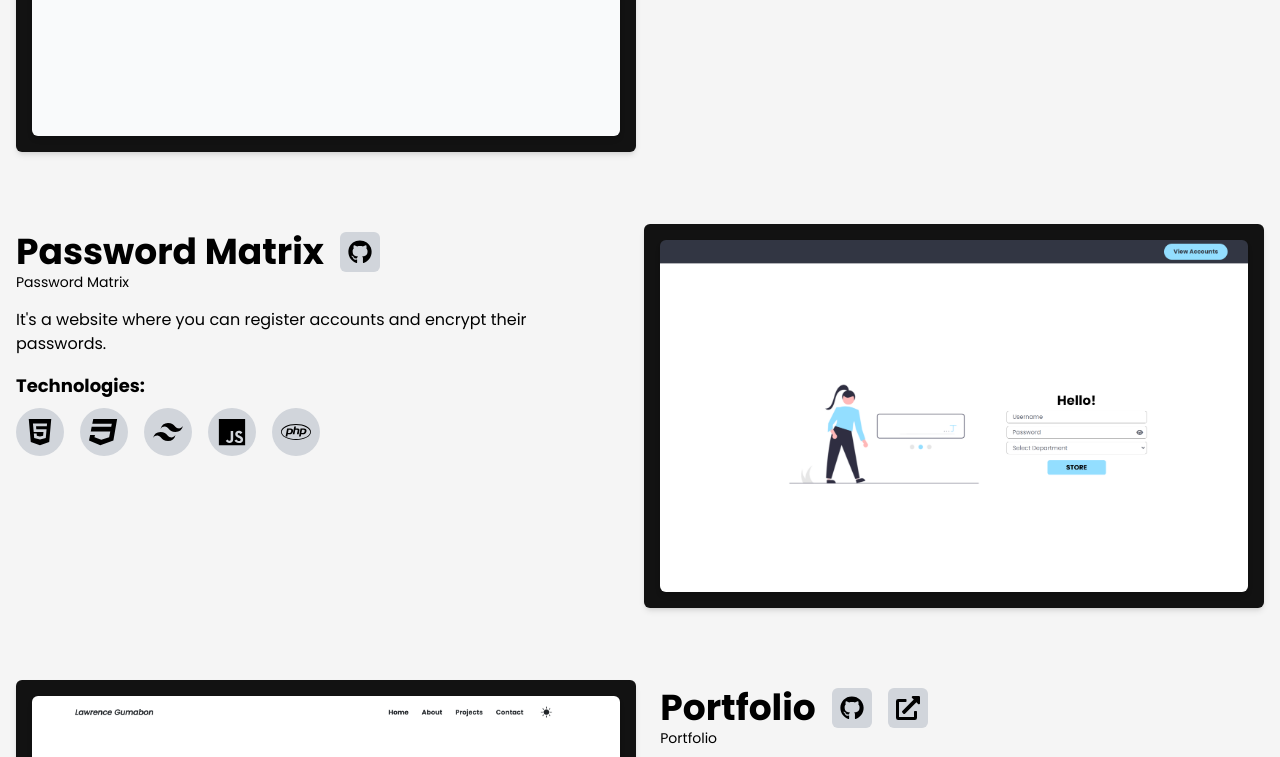
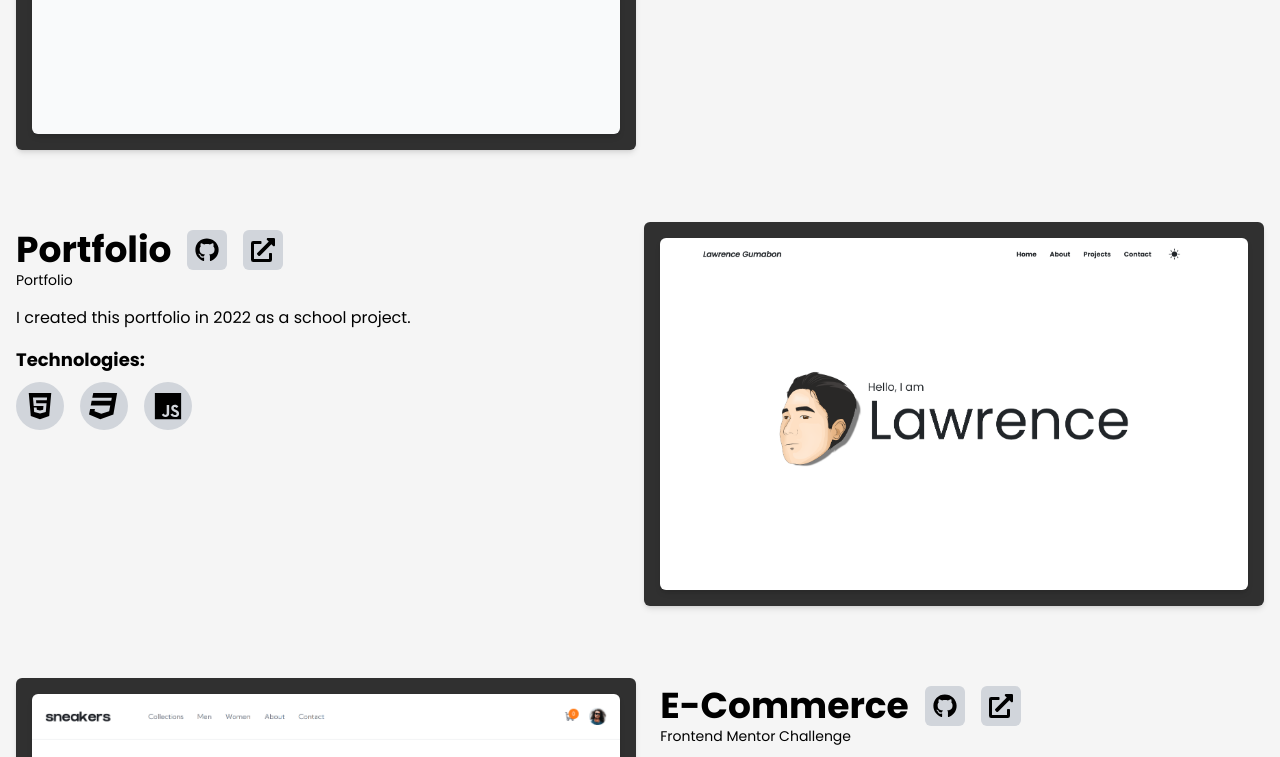
Before and after one commit to lawrencegumabon/portfolio, a React (Vite) app: page / in a window 1280 px wide. Shown: the part 2040-2797 px from the top of the page. Built offline with nearby package versions, Linux system fonts and the light colour scheme.

Commit message:
Change image and removed 1 project

```diff
--- a/src/components/ProjectLists.jsx
+++ b/src/components/ProjectLists.jsx
@@ -1,6 +1,6 @@
 import React from "react";
 import portfolio from "../assets/images/portfolio.png";
-import wheeltech from "../assets/images/wheeltech.png";
+import wheeltech from "../assets/images/wheeltech-landing-page.png";
 import passwordmatrix from "../assets/images/passwordmatrix.png";
 import bookLibrary from "../assets/images/bookLibrary.png";
 import ecommerce from "../assets/images/e-commerce.png";
@@ -66,23 +66,23 @@ const projects = [
     tailwind: true,
     react: false,
   },
-  {
-    id: 4,
-    image: passwordmatrix,
-    alt: "Password Matrix",
-    title: "Password Matrix",
-    subdes: "Password Matrix",
-    description:
-      "It's a website where you can register accounts and encrypt their passwords.",
-    github: "https://github.com/lwrncgmbn/passwordmatrix",
-    live: "",
-    html: true,
-    css: true,
-    js: true,
-    php: true,
-    tailwind: true,
-    react: false,
-  },
+  // {
+  //   id: 4,
+  //   image: passwordmatrix,
+  //   alt: "Password Matrix",
+  //   title: "Password Matrix",
+  //   subdes: "Password Matrix",
+  //   description:
+  //     "It's a website where you can register accounts and encrypt their passwords.",
+  //   github: "https://github.com/lwrncgmbn/passwordmatrix",
+  //   live: "",
+  //   html: true,
+  //   css: true,
+  //   js: true,
+  //   php: true,
+  //   tailwind: true,
+  //   react: false,
+  // },
   {
     id: 5,
     image: portfolio,
@@ -128,7 +128,7 @@ const ProjectLists = () => {
           className="w-full  flex flex-col  md:flex-row md:even:flex-row-reverse justify-between my-6 gap-6"
         >
           {/* IMAGE */}
-          <div className=" bg-dark-0 w-full max-h-96 rounded-md p-4 group cursor-pointer overflow-hidden shadow-md">
+          <div className=" bg-[#303030] w-full max-h-96 rounded-md p-4 group cursor-pointer overflow-hidden shadow-md">
             <img
               src={project.image}
               alt=""
```
Also changed, not shown: src/assets/images/wheeltech-landing-page.png (added).
